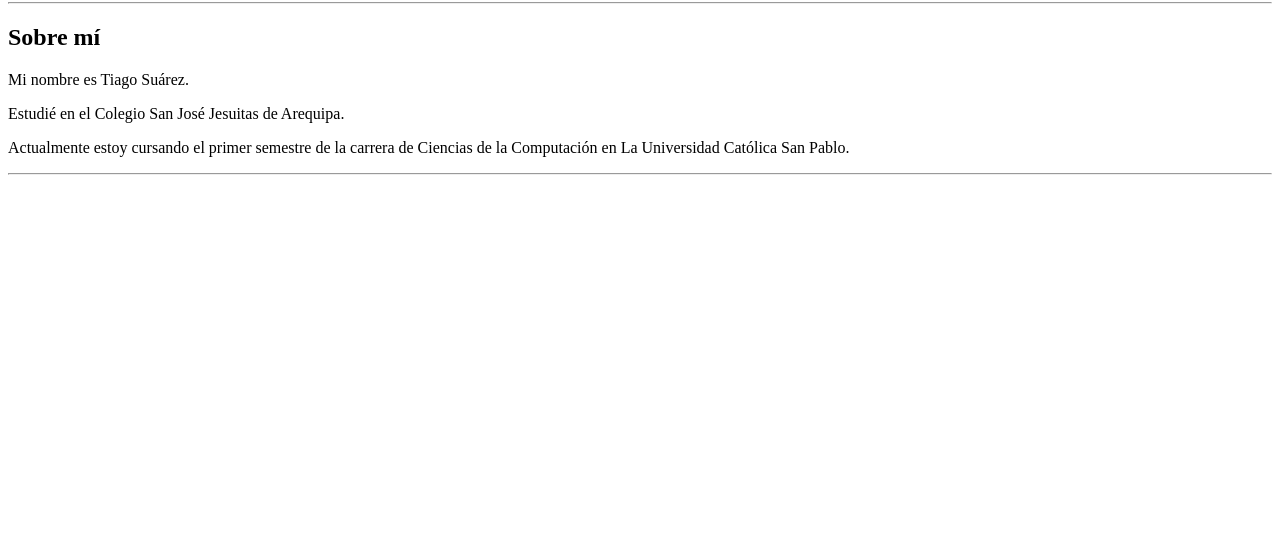
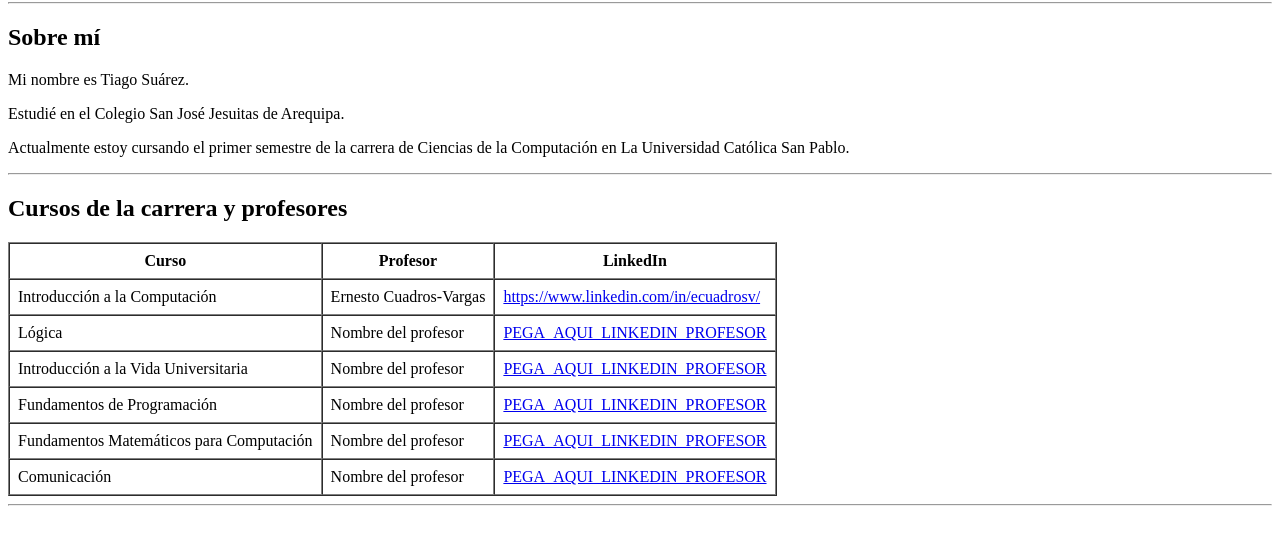
Before and after one commit to tiagosuarez/Tiago-Paolo-Suarez-Salas, a plain HTML site: page index.html in a window 1280 px wide. Shown: the part 64-608 px from the top of the page. Drawn offline with Linux system fonts and the light colour scheme.

Commit message:
Update index.html

```diff
--- a/index.html
+++ b/index.html
@@ -6,3 +6,72 @@
 <p>Estudié en el Colegio San José Jesuitas de Arequipa.</p>
 <p>Actualmente estoy cursando el primer semestre de la carrera de Ciencias de la Computación en La Universidad Católica San Pablo.</p>
 <hr>
+<h2>Cursos de la carrera y profesores</h2>
+<table border="1" cellpadding="8" cellspacing="0">
+    <tr>
+        <th>Curso</th>
+        <th>Profesor</th>
+        <th>LinkedIn</th>
+    </tr>
+
+    <tr>
+        <td>Introducción a la Computación</td>
+        <td>Ernesto Cuadros-Vargas</td>
+        <td>
+            <a href="https://www.linkedin.com/in/ecuadrosv/">
+                https://www.linkedin.com/in/ecuadrosv/
+            </a>
+        </td>
+    </tr>
+
+    <tr>
+        <td>Lógica</td>
+        <td>Nombre del profesor</td>
+        <td>
+            <a href="PEGA_AQUI_LINKEDIN_PROFESOR">
+                PEGA_AQUI_LINKEDIN_PROFESOR
+            </a>
+        </td>
+    </tr>
+
+    <tr>
+        <td>Introducción a la Vida Universitaria</td>
+        <td>Nombre del profesor</td>
+        <td>
+            <a href="PEGA_AQUI_LINKEDIN_PROFESOR">
+                PEGA_AQUI_LINKEDIN_PROFESOR
+            </a>
+        </td>
+    </tr>
+
+    <tr>
+        <td>Fundamentos de Programación</td>
+        <td>Nombre del profesor</td>
+        <td>
+            <a href="PEGA_AQUI_LINKEDIN_PROFESOR">
+                PEGA_AQUI_LINKEDIN_PROFESOR
+            </a>
+        </td>
+    </tr>
+
+    <tr>
+        <td>Fundamentos Matemáticos para Computación</td>
+        <td>Nombre del profesor</td>
+        <td>
+            <a href="PEGA_AQUI_LINKEDIN_PROFESOR">
+                PEGA_AQUI_LINKEDIN_PROFESOR
+            </a>
+        </td>
+    </tr>
+
+    <tr>
+        <td>Comunicación</td>
+        <td>Nombre del profesor</td>
+        <td>
+            <a href="PEGA_AQUI_LINKEDIN_PROFESOR">
+                PEGA_AQUI_LINKEDIN_PROFESOR
+            </a>
+        </td>
+    </tr>
+</table>
+<hr>
```
